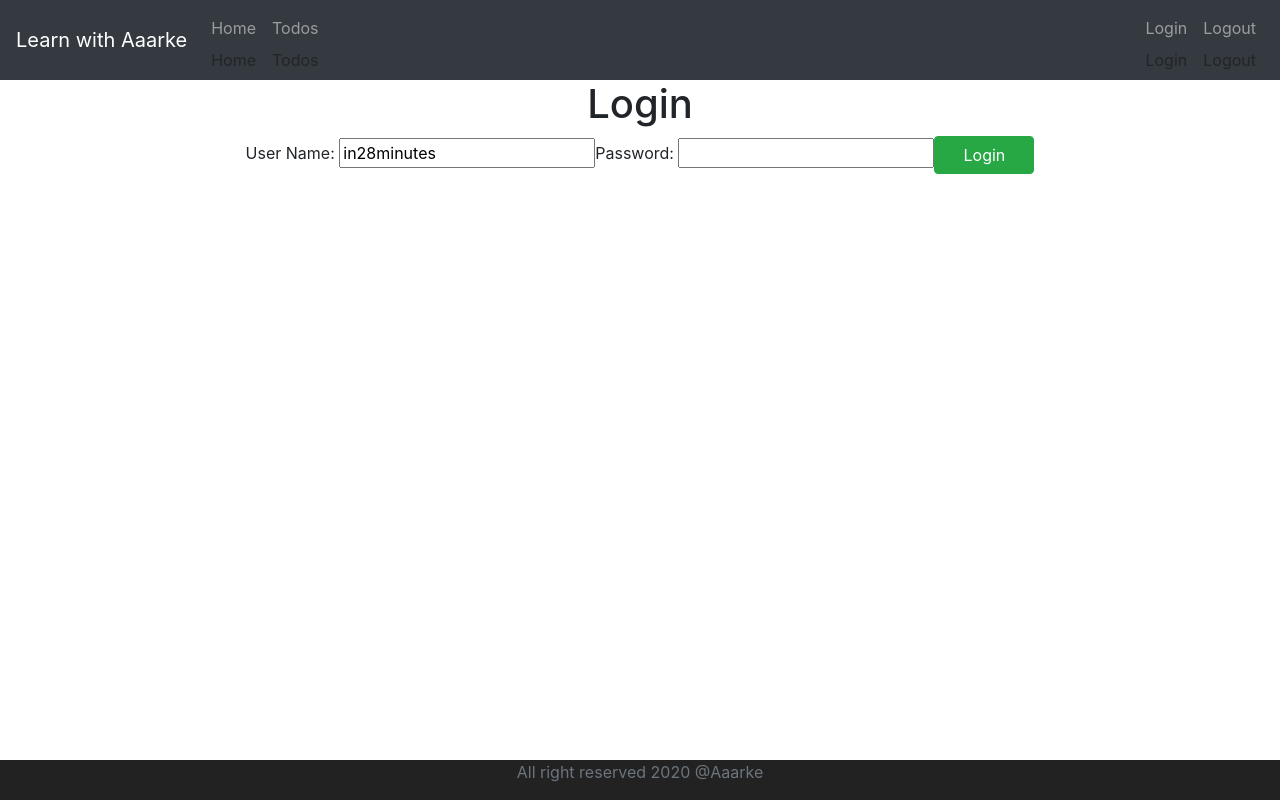
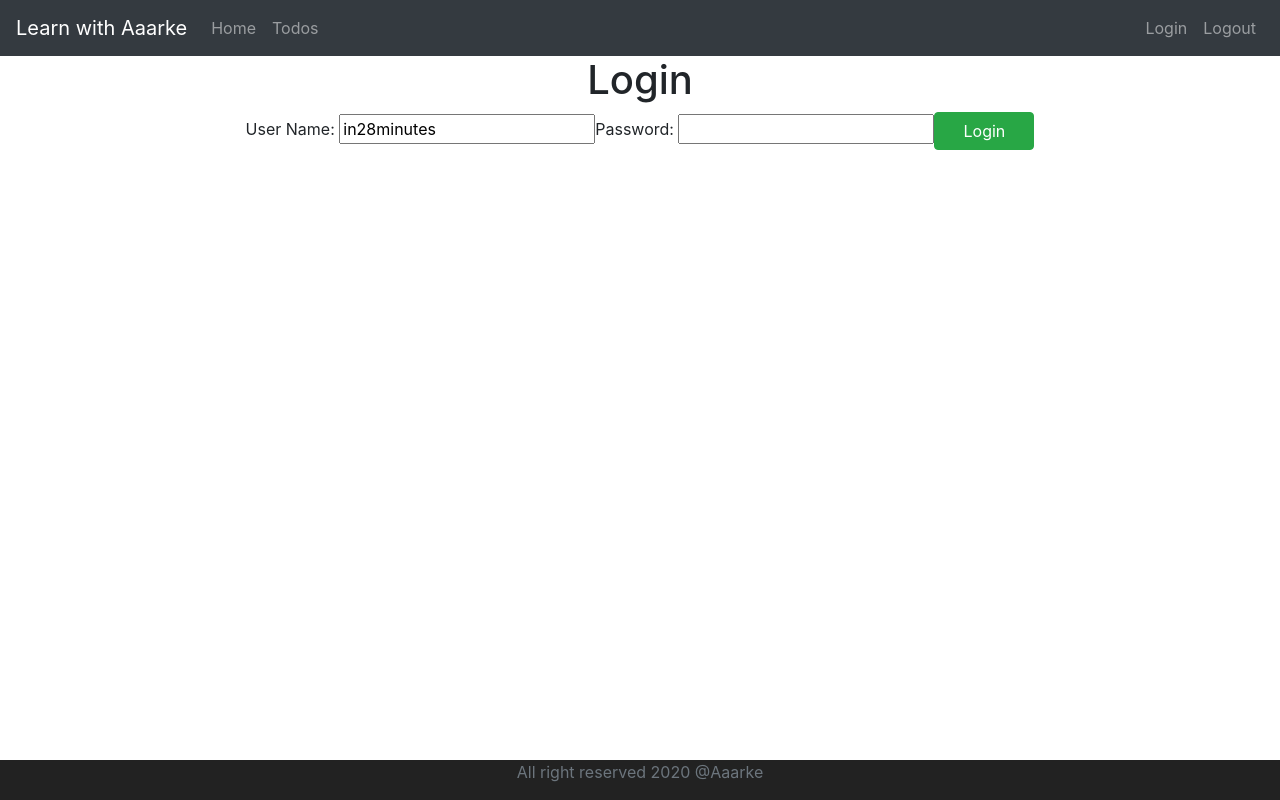
Before and after one commit to Aaarke/TodoApp, a React (Create React App) app: page / in a window 1280 px wide. Built offline with nearby package versions, Linux system fonts and the light colour scheme.

Commit message:
session storage handling started

```diff
--- /dev/null
+++ b/src/components/counterComponents/todo/AuthenticationService.js
@@ -0,0 +1,9 @@
+class AuthenticationService{
+    registerSuccessfullLogin(username,password){
+        console.log('registerSuccessfulLogin')
+        sessionStorage.setItem('authenticatedUser',username)
+    }
+
+}
+
+export default new AuthenticationService()
--- a/src/components/counterComponents/todo/TodoApp.jsx
+++ b/src/components/counterComponents/todo/TodoApp.jsx
@@ -1,6 +1,6 @@
 import React, { Component } from 'react';
 import { BrowserRouter as Router, Route, Switch, Link } from 'react-router-dom'
-
+import AuthenticationService from './AuthenticationService.js'
 class TodoApp extends Component {
     render() {
         return (
@@ -114,7 +114,9 @@
     onLoginClicked() {
         if (this.state.username === 'in28minutes' && this.state.password === 'dummy') {
             //{/welcome}
+            AuthenticationService.registerSuccessfullLogin(this.state.username,this.state.password)
             this.props.history.push(`/welcome/${this.state.username}`)
+
             //this.setState({showSuccessMessage:true})
             //this.setState({hasLoginFailed:false})
         } else {
@@ -167,12 +169,12 @@
             <nav className="navbar navbar-expand-md navbar-dark bg-dark">
                 <div><a href="https://twitter.com/roshan_aaarke" className="navbar-brand">Learn with Aaarke</a></div>
                 <ul className="navbar-nav">
-                    <li><Link className="nav-link" to="/welcome/in28minutes">Home</Link>Home</li>
-                    <li><Link className="nav-link" to="/todos">Todos</Link>Todos</li>
+                    <li><Link className="nav-link" to="/welcome/in28minutes">Home</Link></li>
+                    <li><Link className="nav-link" to="/todos">Todos</Link></li>
                 </ul>
                 <ul className="navbar-nav navbar-collapse justify-content-end">
-                    <li><Link className="nav-link" to="/login">Login</Link>Login</li>
-                    <li><Link className="nav-link" to="/logout">Logout</Link>Logout</li>
+                    <li><Link className="nav-link" to="/login">Login</Link></li>
+                    <li><Link className="nav-link" to="/logout">Logout</Link></li>
 
                 </ul>
             </nav>
```
Also changed, not shown: src/bootstrap.css (line endings or trailing spaces).
